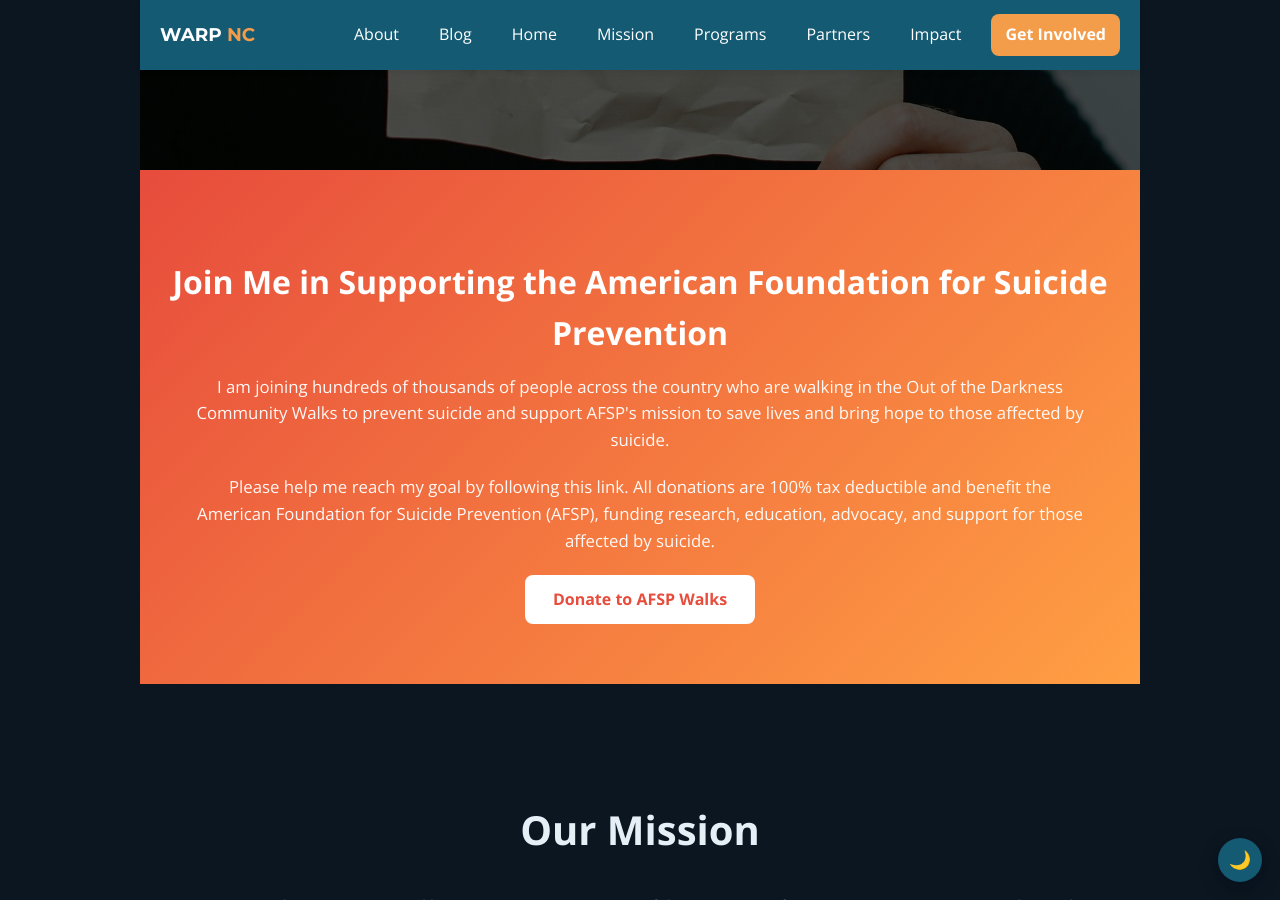
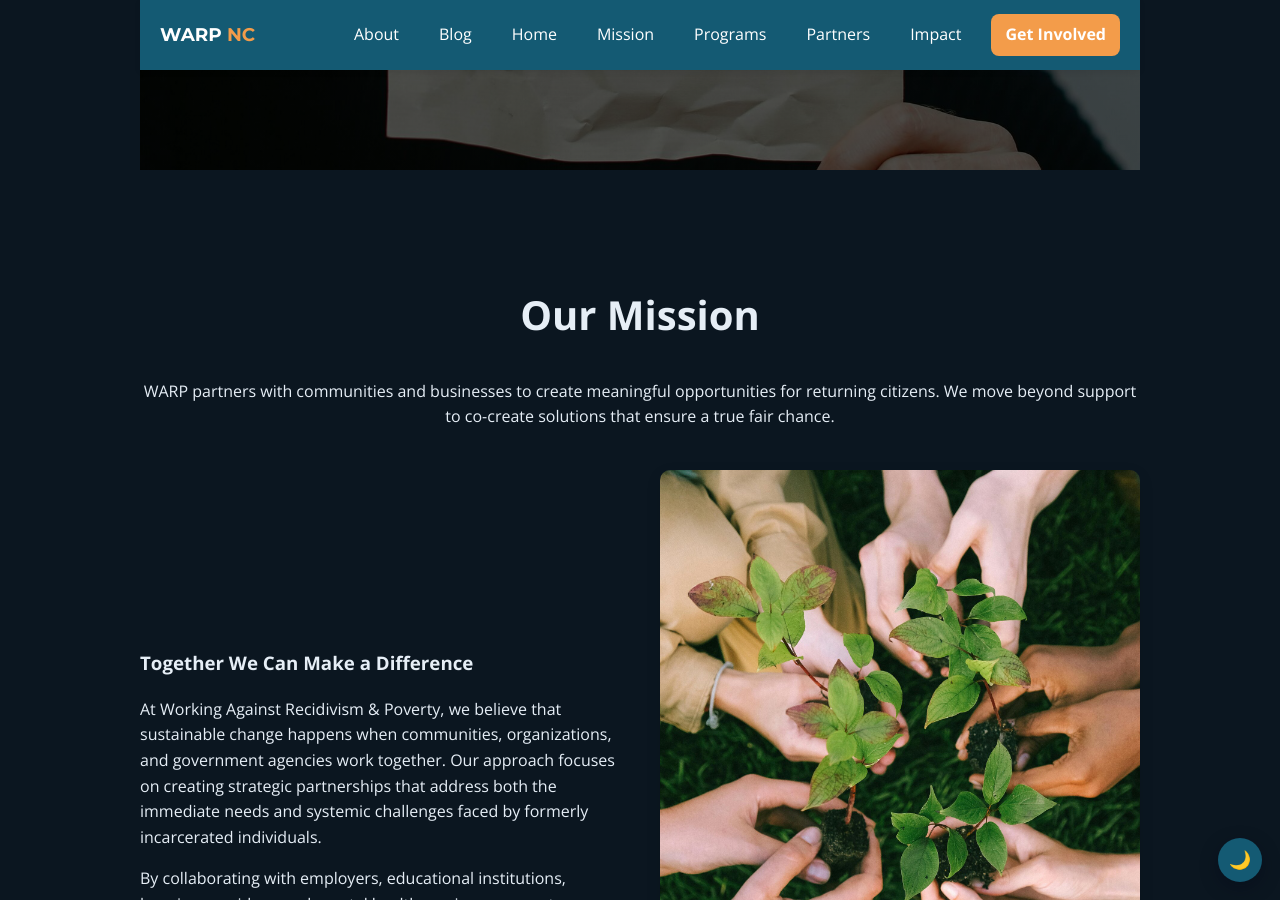
Before and after one commit to carlohutto/warp.github.io, a Jekyll site: the page index.html, which Jekyll copies as it is, in a window 1280 px wide and 900 px high, scrolled down 680 px. Built offline with Jekyll 4.4.1, drawn with Linux system fonts in a browser that asks for light colours.

Commit message:
Remove donation CTA section from index.html
Removed donation call-to-action section from the HTML.

```diff
--- a/index.html
+++ b/index.html
@@ -54,16 +54,6 @@
 
                                 <a href="#contact" class="btn" role="button">Join Our Mission</a>
             </div>
-        </div>
-    </section>
-
-    <!-- Donation CTA -->
-    <section class="donate">
-        <div class="container">
-            <h2>Join Me in Supporting the American Foundation for Suicide Prevention</h2>
-            <p>I am joining hundreds of thousands of people across the country who are walking in the Out of the Darkness Community Walks to prevent suicide and support AFSP's mission to save lives and bring hope to those affected by suicide.</p>
-            <p>Please help me reach my goal by following this link. All donations are 100% tax deductible and benefit the American Foundation for Suicide Prevention (AFSP), funding research, education, advocacy, and support for those affected by suicide.</p>
-            <a href="https://afspwalks.donordrive.com/participants/Nateara-Hutton" class="btn-donate" target="_blank" rel="noopener noreferrer">Donate to AFSP Walks</a>
         </div>
     </section>
 
```
